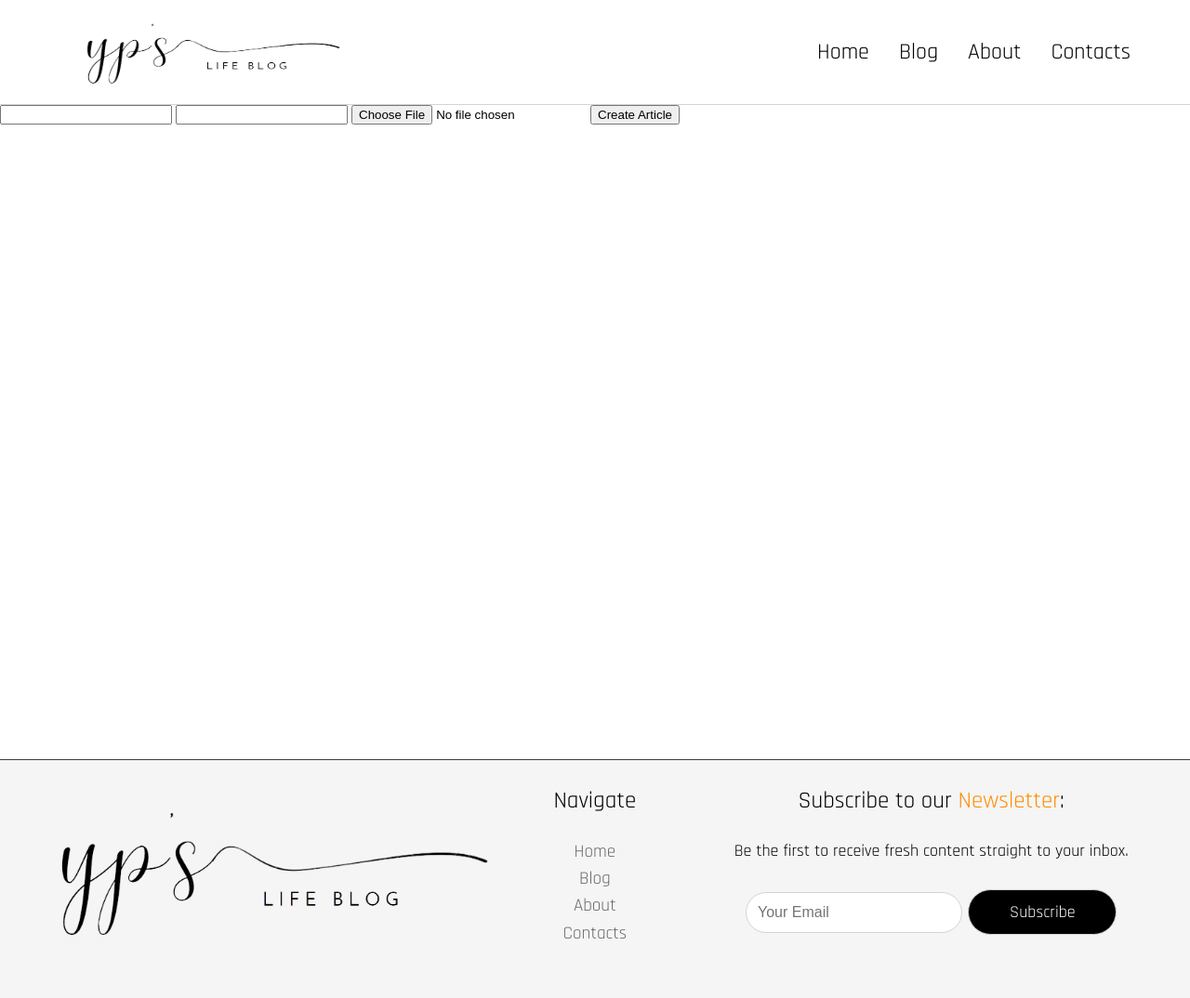
After one commit to joaoyp/20231114_Assessment_Joao_Yp, a Flask app: page /article/create in a window 1280 px wide. The commit adds this page. Shown: the whole page at 93% size. Run offline with Flask 3, Linux system fonts and the light colour scheme.

Commit message:
Article Creation + uploading image, footer and landing page changes

```diff
--- a/app.py
+++ b/app.py
@@ -44,6 +44,11 @@ def about():
     return render_template("about.html")
 
 
+@app.route("/contacts")
+def contacts():
+    return render_template("contacts.html")
+
+
 @app.route("/article/<int:id>")
 def getArticle(id):
     article = Article.query.get_or_404(id)
@@ -59,20 +64,24 @@ def getArticle(id):
 
         return jsonify(article_json)
     else:
-        return f"""<div>
-                <h1>{article.title}</h1>
-                <p>{article.content}</p>
-                <p>{article.imagePath}</p>
-              </div>"""  # Return a render template of the article page
+        return render_template("article.html", article=article)
 
 
-@app.route("/article/create", methods=["POST"])
+@app.route("/article/create", methods=["GET", "POST"])
 def createArticle():
-    title = request.form["title"]
-    content = request.form["content"]
-    imagePath = request.form["imagePath"]
+    if request.method == "POST":
+        title = request.form["title"]
+        content = request.form["content"]
+        if "image" in request.files:
+            image = request.files["image"]
+            image.save(f"./static/uploaded_images/{image.filename}")
 
-    new_article = Article(title=title, content=content, imagePath=imagePath)
+            imagePath = f"/{image.filename}"
+
+        new_article = Article(title=title, content=content, imagePath=imagePath)
+
+    else:
+        return render_template("createArticle.html")
 
     try:
         db.session.add(new_article)
@@ -112,5 +121,10 @@ def deleteArticle(id):
         return "Error"  # Return a render template of an error page
 
 
+@app.errorhandler(404)
+def page_not_found(e):
+    return render_template("404.html"), 404
+
+
 if __name__ == "__main__":
     app.run(debug=True, port=3000)
--- a/static/css/main.css
+++ b/static/css/main.css
@@ -50,6 +50,11 @@ table {
        Custom CSS
 ***********************/
 
+body{
+    overflow-x: hidden;
+
+}
+
 header{
     width: 100%;
     background-color: #ffffff;
@@ -60,10 +65,12 @@ header{
     z-index: 10;
     position: sticky;
     top: 0;
+    border-bottom: 1px solid #d4d4d4;
 }
 
 .logo{
-    width: 50%;
+    width: 20rem;
+    height: 7rem;
 }
 
 .title-logo a{
@@ -71,15 +78,12 @@ header{
     color: #000000;
 }
 
-.first-section{
-    margin: 0;
-    width: fit-content;
+.header-first{
     padding-left: 4rem;
-    font-size: xx-large;
-    font-family: 'Rajdhani', sans-serif;
+    margin-bottom: 2px;
 }
 
-.second-section ul{
+.header-second ul{
     display: flex;
     font-size: x-large;
     font-family: 'Rajdhani', sans-serif;
@@ -108,6 +112,89 @@ footer{
     background-color: #ffffff;
     height: 16rem;
     border-top: 1px solid #3c3c3c;
+    display: flex;
+    justify-content: space-evenly;
+}
+
+.footer-first{
+    width: 80%;
+    height: 100%;
+    background-color: whitesmoke;
+    padding-left: 1rem;
+}
+
+.footer-second{
+    width: 30%;
+    height: auto;
+    background-color: whitesmoke;
+    font-family: 'Rajdhani', sans-serif;
+    color: #000000;
+    font-size: larger;
+    display: flex;
+    flex-direction: column;
+    align-items: center;
+    padding-top: 2rem;
+    gap: 2rem;
+}
+
+.footer-second li a{
+    color: dimgrey;
+}
+
+.footer-second ul{
+    display: flex;
+    flex-direction: column;
+    align-items: center;
+    gap: 10px;
+}
+
+.footer-logo{
+    height: 90%;
+}
+
+.footer-third{
+    width: 100%;
+    height: auto;
+    background-color: whitesmoke;
+    font-family: 'Rajdhani', sans-serif;
+    color: #000000;
+    font-size: x-large;
+    display: flex;
+    flex-direction: column;
+    align-items: center;
+    padding-top: 2rem;
+}
+
+.footer-third p{
+    width: fit-content;
+    padding: 2rem;
+}
+
+.input-email-newsletter{
+    padding: 12px;
+    font-size: medium;
+    border-radius: 40px;
+    border: 1px solid #d4d4d4;
+}
+
+.btn-subscribe-newsletter{
+    width: 10rem;
+    height: fit-content;
+    background-color: #000000;
+    color: #ffffff;
+    cursor: pointer;
+    padding: 12px;
+    justify-content: center;
+    align-items: center;
+    border: 1px solid #d4d4d4;
+    border-radius: 40px;
+    font-family: 'Rajdhani', sans-serif;
+    font-size: large;
+}
+
+.btn-subscribe-newsletter:hover{
+    background-color: #3c3c3c;
+    color: #ffffff;
 }
 
 .hero-section{
@@ -116,7 +203,7 @@ footer{
 
 .hero-image{
     width: 100%;
-    height: 60vh;
+    height: 50vh;
     background-image: url("/static/images/hero.jpg");
     background-size: cover;
     background-attachment: fixed;
@@ -144,17 +231,69 @@ footer{
     font-family: 'Rajdhani', sans-serif;
 }
 
-.hero-content h1{
+h1{
     font-size: 90px;
+}
+
+h2{
+    font-size: 60px;
+}
+
+h3{
+    font-size: 25px;
+}
+
+p{
+    font-size: 18px;
 }
 
 .hero-content h2{
     margin-top: 2rem;
-    font-size: 60px;
 }
 
 #blog{
-    padding-top: 7rem;
+    padding-top: 4rem;
+    margin-top: -4rem;
+}
+
+.create-article{
+    width: 90%;
+    height: fit-content;
+    display: flex;
+    justify-content: flex-end;
+    align-items: center;
+    margin-top: 4rem;
+}
+
+.btn-create-article{
+    width: 10rem;
+    height: 4rem;
+    background-color: transparent;
+    color: #000000;
+    display: flex;
+    cursor: pointer;
+    justify-content: center;
+    align-items: center;
+    border: 1px solid #d4d4d4;
+    border-radius: 40px;
+    font-family: 'Rajdhani', sans-serif;
+    font-size: large;
+}
+
+.btn-create-article:hover{
+    background-color: #000000;
+    color: #ffffff;
+}
+
+.plus-sign{
+    font-size: xx-large;
+    margin-left: 6px;
+    margin-top: 2px;
+    font-weight: 300;
+}
+
+.create-article a{
+    text-decoration: none;
 }
 
 .articles{
@@ -162,7 +301,7 @@ footer{
     grid-template-columns: repeat(1, minmax(0, 1fr));
     gap: 2rem;
     width: 100%;
-    margin-top: 2rem;
+
     height: fit-content;
     width: fit-content;
 }
@@ -202,6 +341,7 @@ footer{
     font-family: 'Rajdhani', sans-serif;
 }
 
+
 .no-articles{
     font-size: x-large;
     margin-top: 2rem;
@@ -214,9 +354,8 @@ footer{
     width: 100%;
     height: fit-content;
     justify-content: center;
-    margin-top: 3rem;
-    margin-bottom: 7rem;
-    padding-bottom: 2rem;
+    margin-top: 4rem;
+    margin-bottom: 4rem;
 }
 
 .article{
@@ -232,21 +371,22 @@ footer{
 }
 
 .article-image{
-    background-image: url("/static/images/hero.jpg");
-    background-size: cover;
+    object-fit: cover;
+    object-position: left;
     width: 100%;
     height: 60%;
     border-radius: 18px 18px 0 0;
 }
 
 .article-title{
-    font-size: xx-large;
+    font-size: x-large;
     padding-left: 1rem;
     padding-right: 1rem;
     height: 10%;
     overflow: hidden;
     text-overflow: ellipsis;
     white-space: nowrap;
+    font-weight: 600;
 }
 
 .article-content{
@@ -259,6 +399,7 @@ footer{
     -webkit-line-clamp: 4;
     -webkit-box-orient: vertical;
     overflow: hidden;
+    word-break: break-all;
 }
 
 .article-date{
@@ -268,4 +409,5 @@ footer{
     font-size: medium;
     padding-right: 1rem;
     padding-bottom: 1rem;
+    color: grey;
 }
--- /dev/null
+++ b/templates/404.html
@@ -0,0 +1,4 @@
+{% extends 'base.html' %}
+
+{% block main %}
+{% endblock %}
--- a/templates/base.html
+++ b/templates/base.html
@@ -8,22 +8,24 @@
     <link rel="preconnect" href="https://fonts.gstatic.com" crossorigin>
     <link href="https://fonts.googleapis.com/css2?family=Raleway:ital@1&display=swap" rel="stylesheet">
     <link href="https://fonts.googleapis.com/css2?family=Rajdhani&display=swap" rel="stylesheet">
-    <title>20231114_Assessment_Joao_Yp</title>
+    <link rel="shortcut icon" href="{{ url_for('static', filename='/images/favicon.ico') }}">
+    <title>Yp's Life Blog</title>
     {% block head %}
     {% endblock %}
 </head>
 <body>
     <header>
-        <div class="first-section">
+        <div class="header-first">
             <a href="/">
                 <img class="logo" src="/static/images/logo.png" alt="logo">
             </a>
         </div>
-        <nav class="second-section">
+        <nav class="header-second">
             <ul>
                 <li><a href="/">Home</a></li>
                 <li><a href="/#blog">Blog</a></li>
                 <li><a href="/about">About</a></li>
+                <li><a href="/contacts">Contacts</a></li>
             </ul>
         </nav>
     </header>
@@ -31,6 +33,27 @@
         {% block main %}
         {% endblock %}
     </main>
-    <footer></footer>
+    <footer>
+        <div class="footer-first">
+            <img class="footer-logo" src="/static/images/logo.png" alt="logo">
+        </div>
+        <div class="footer-second">
+            <h3>Navigate</h3>
+            <ul>
+                <li><a href="/">Home</a></li>
+                <li><a href="/#blog">Blog</a></li>
+                <li><a href="/about">About</a></li>
+                <li><a href="/contacts">Contacts</a></li>
+            </ul>
+        </div>
+        <div class="footer-third">
+            <h3>Subscribe to our <span style="color: darkorange;">Newsletter</span>:</h3>
+            <p>Be the first to receive fresh content straight to your inbox.</p>
+            <form class="form-newsletter" action="/subscribe" method="post">
+                <input class="input-email-newsletter" type="email" id="email" name="email" placeholder="Your Email" required>
+                <button class="btn-subscribe-newsletter" type="submit">Subscribe</button>
+            </form>
+        </div>
+    </footer>
 </body>
 </html>
--- /dev/null
+++ b/templates/contacts.html
@@ -0,0 +1,5 @@
+{% extends 'base.html' %}
+
+{% block main %}
+<h1>Contacts</h1>
+{% endblock %}
--- /dev/null
+++ b/templates/createArticle.html
@@ -0,0 +1,12 @@
+{% extends 'base.html' %}
+
+{% block main %}
+<section class="create-form">
+    <form action="/article/create" method="POST" enctype="multipart/form-data">
+        <input type="text" name="title" id="title">
+        <input type="text" name="content" id="content">
+        <input type="file" name="image" id="image">
+        <input type="submit" value="Create Article">
+      </form>
+</section>
+{% endblock %}
--- /dev/null
+++ b/templates/updateArticle.html
@@ -0,0 +1,4 @@
+{% extends 'base.html' %}
+
+{% block main %}
+{% endblock %}
```
Also changed, not shown: templates/article.html (added, +7 -0 lines), templates/index.html (+8 -5 lines), instance/blog.db, static/images/favicon.ico (added), static/uploaded_images/nature1.jpg (added), static/uploaded_images/nature2.jpg (added), static/uploaded_images/nature3.jpg (added), static/uploaded_images/nature4.jpeg (added).
